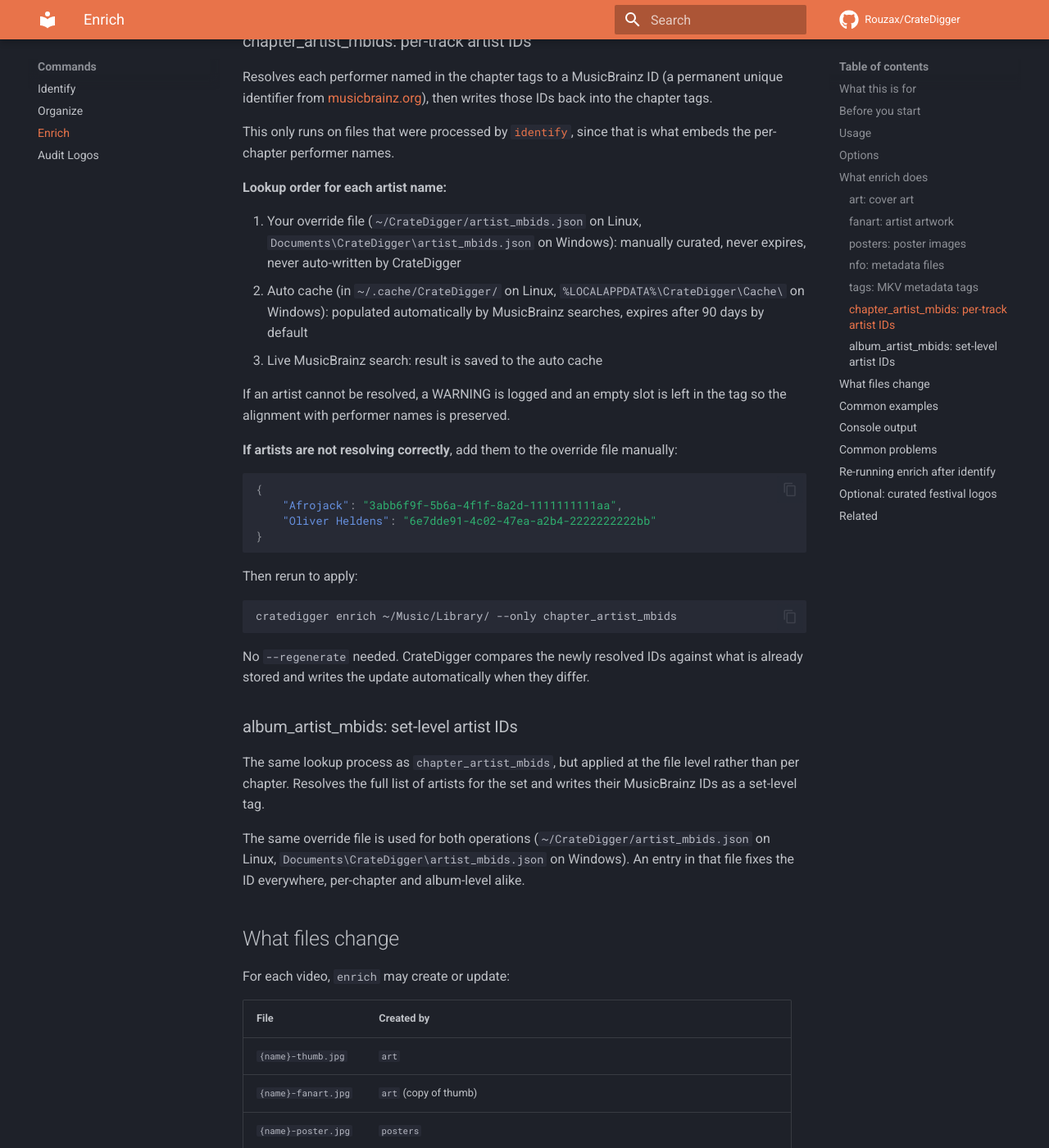
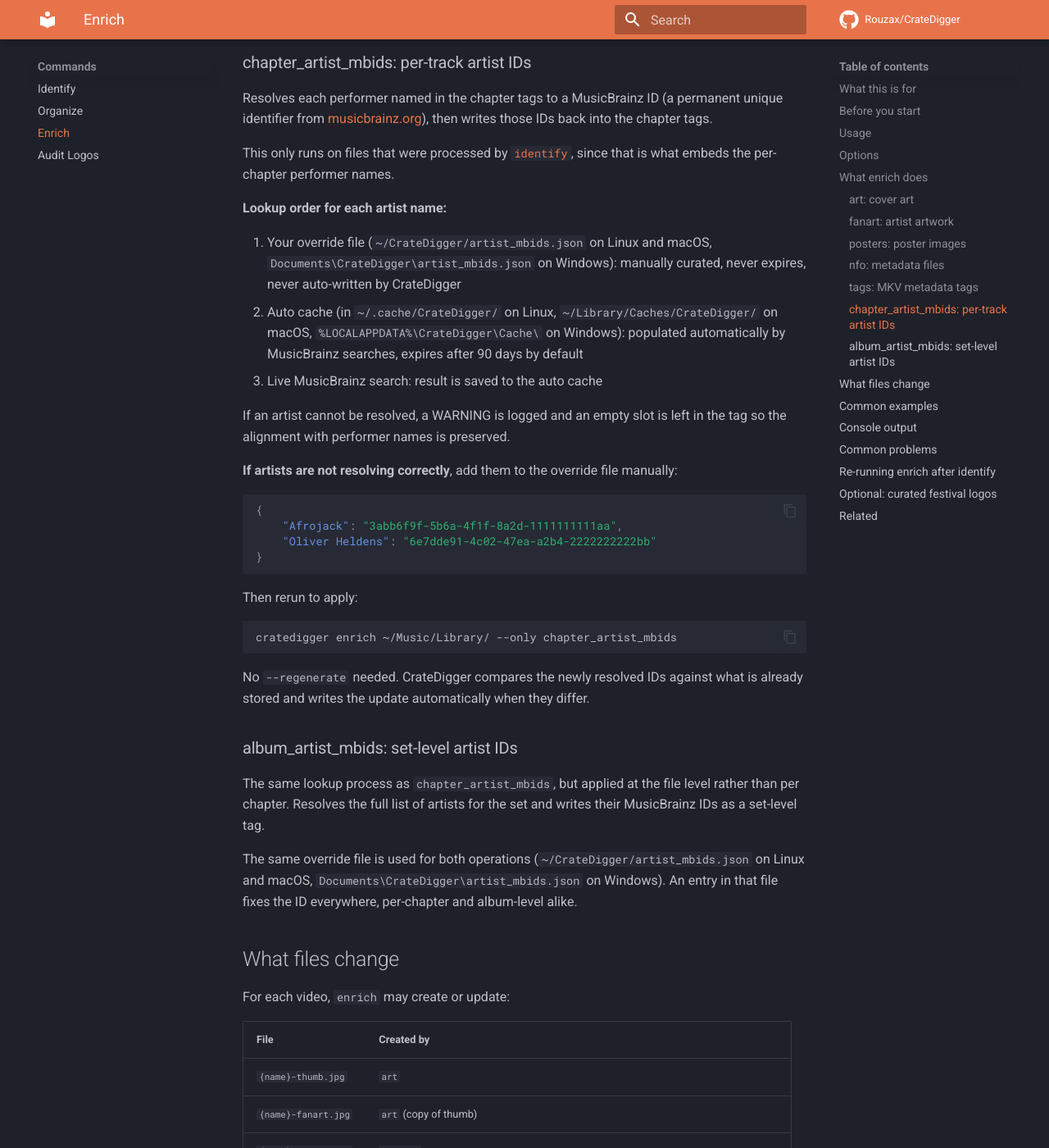
Before and after one commit to Rouzax/CrateDigger, an MkDocs documentation site: the page built from docs/commands/enrich.md, in a window 1280 px wide and 1400 px high, scrolled down 3660 px. Shown: the whole window at 82% size. Built offline with MkDocs 1.6.1 and Material for MkDocs 9.7.7, drawn with Linux system fonts in a browser that asks for light colours; comment, search, counter and statistics services are not loaded; some of the changed text lies outside the part shown.

Commit message:
docs(macos): extend macOS coverage to six remaining per-command pages
Completes the macOS sweep started by the Task 3 commit af7753a of the
audit-fixes plan. Six pages (audit-logos, enrich, kodi-integration,
library-layout, tag-reference, tracklists) still named only Linux and
Windows paths; each now lists the matching macOS path (~/Library/Caches
for caches, ~/Library/Application Support for state, ~/Library/Logs for
logs; ~/CrateDigger/ for the visible user data dir, same as Linux).
No behaviour change; docs-only.

```diff
--- a/docs/commands/enrich.md
+++ b/docs/commands/enrich.md
@@ -64,7 +64,7 @@
 
 Downloads high-quality artist images from [fanart.tv](https://fanart.tv) (a community
 site with artist logos, backgrounds, and thumbnails). These are saved to a shared cache
-folder (`~/.cache/CrateDigger/artists/{artist}/` on Linux, `%LOCALAPPDATA%\CrateDigger\Cache\artists\{artist}\` on Windows) and used as backgrounds in poster generation.
+folder (`~/.cache/CrateDigger/artists/{artist}/` on Linux, `~/Library/Caches/CrateDigger/artists/{artist}/` on macOS, `%LOCALAPPDATA%\CrateDigger\Cache\artists\{artist}\` on Windows) and used as backgrounds in poster generation.
 
 To find an artist's images on fanart.tv, CrateDigger first resolves their MusicBrainz ID.
 It uses the same lookup chain as the MBID operations: your override file first, then the
@@ -142,9 +142,9 @@
 
 **Lookup order for each artist name:**
 
-1. Your override file (`~/CrateDigger/artist_mbids.json` on Linux, `Documents\CrateDigger\artist_mbids.json` on Windows): manually curated, never
+1. Your override file (`~/CrateDigger/artist_mbids.json` on Linux and macOS, `Documents\CrateDigger\artist_mbids.json` on Windows): manually curated, never
    expires, never auto-written by CrateDigger
-2. Auto cache (in `~/.cache/CrateDigger/` on Linux, `%LOCALAPPDATA%\CrateDigger\Cache\` on Windows): populated automatically by MusicBrainz
+2. Auto cache (in `~/.cache/CrateDigger/` on Linux, `~/Library/Caches/CrateDigger/` on macOS, `%LOCALAPPDATA%\CrateDigger\Cache\` on Windows): populated automatically by MusicBrainz
    searches, expires after 90 days by default
 3. Live MusicBrainz search: result is saved to the auto cache
 
@@ -175,7 +175,7 @@
 than per chapter. Resolves the full list of artists for the set and writes their
 MusicBrainz IDs as a set-level tag.
 
-The same override file is used for both operations (`~/CrateDigger/artist_mbids.json` on Linux, `Documents\CrateDigger\artist_mbids.json` on Windows).
+The same override file is used for both operations (`~/CrateDigger/artist_mbids.json` on Linux and macOS, `Documents\CrateDigger\artist_mbids.json` on Windows).
 An entry in that file fixes the ID everywhere, per-chapter and album-level alike.
 
 ## What files change
@@ -190,7 +190,7 @@
 | `{name}.nfo` | `nfo` |
 | `folder.jpg` | `posters` (one per folder; generated even without a thumbnail, using gradient fallback) |
 
-Artist artwork is cached to `~/.cache/CrateDigger/artists/{artist}/` (Linux) or `%LOCALAPPDATA%\CrateDigger\Cache\artists\{artist}\` (Windows) and reused across runs.
+Artist artwork is cached to `~/.cache/CrateDigger/artists/{artist}/` (Linux), `~/Library/Caches/CrateDigger/artists/{artist}/` (macOS), or `%LOCALAPPDATA%\CrateDigger\Cache\artists\{artist}\` (Windows) and reused across runs.
 MKV tag changes (`tags`, `chapter_artist_mbids`, `album_artist_mbids`) are written
 directly into the MKV file's metadata section. The video and audio streams are not touched.
 
```
Also changed, not shown: docs/commands/audit-logos.md (+1 -1 lines), docs/kodi-integration.md (+1 -1 lines), docs/library-layout.md (+2 -1 lines), docs/tag-reference.md (+1 -1 lines), docs/tracklists.md (+1 -1 lines).
